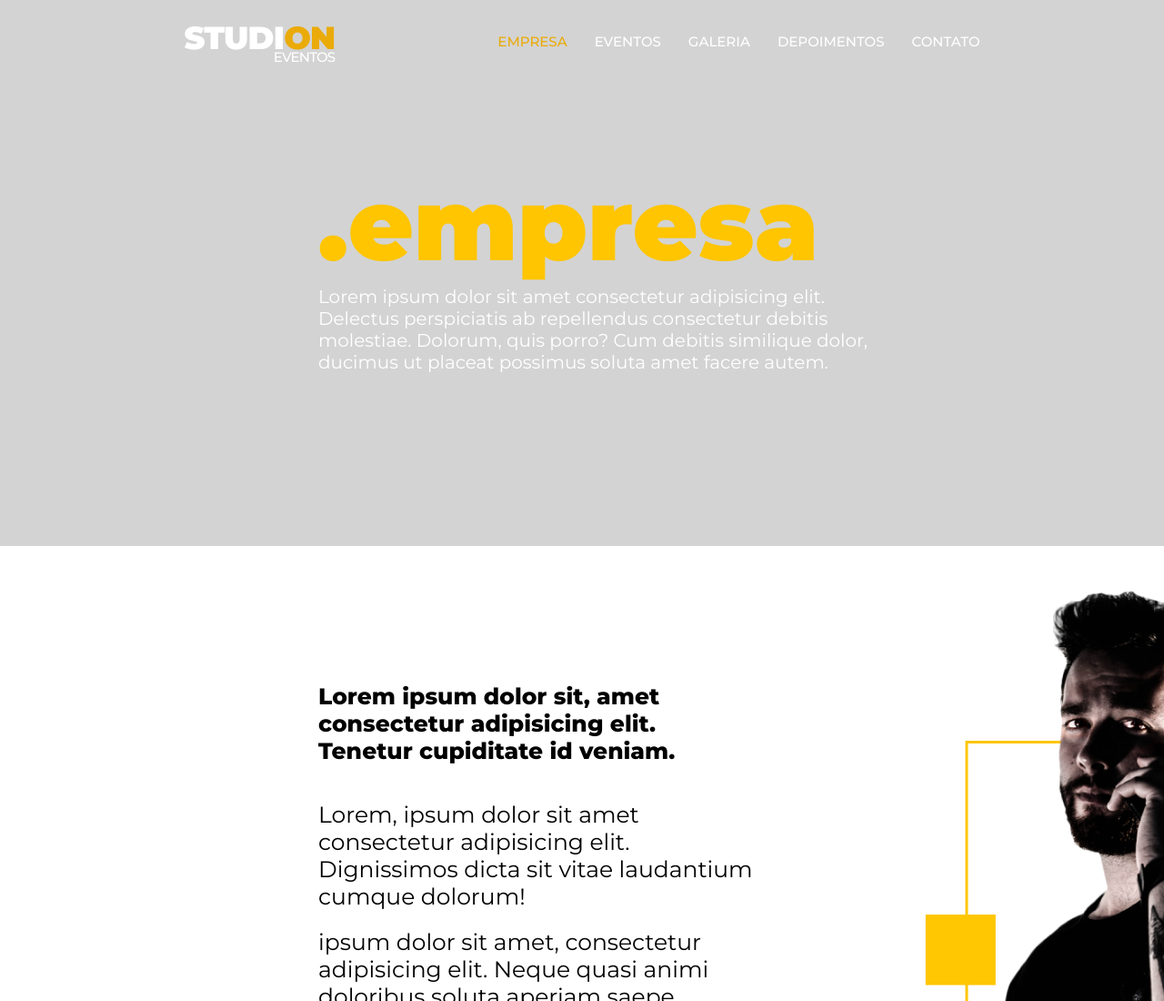
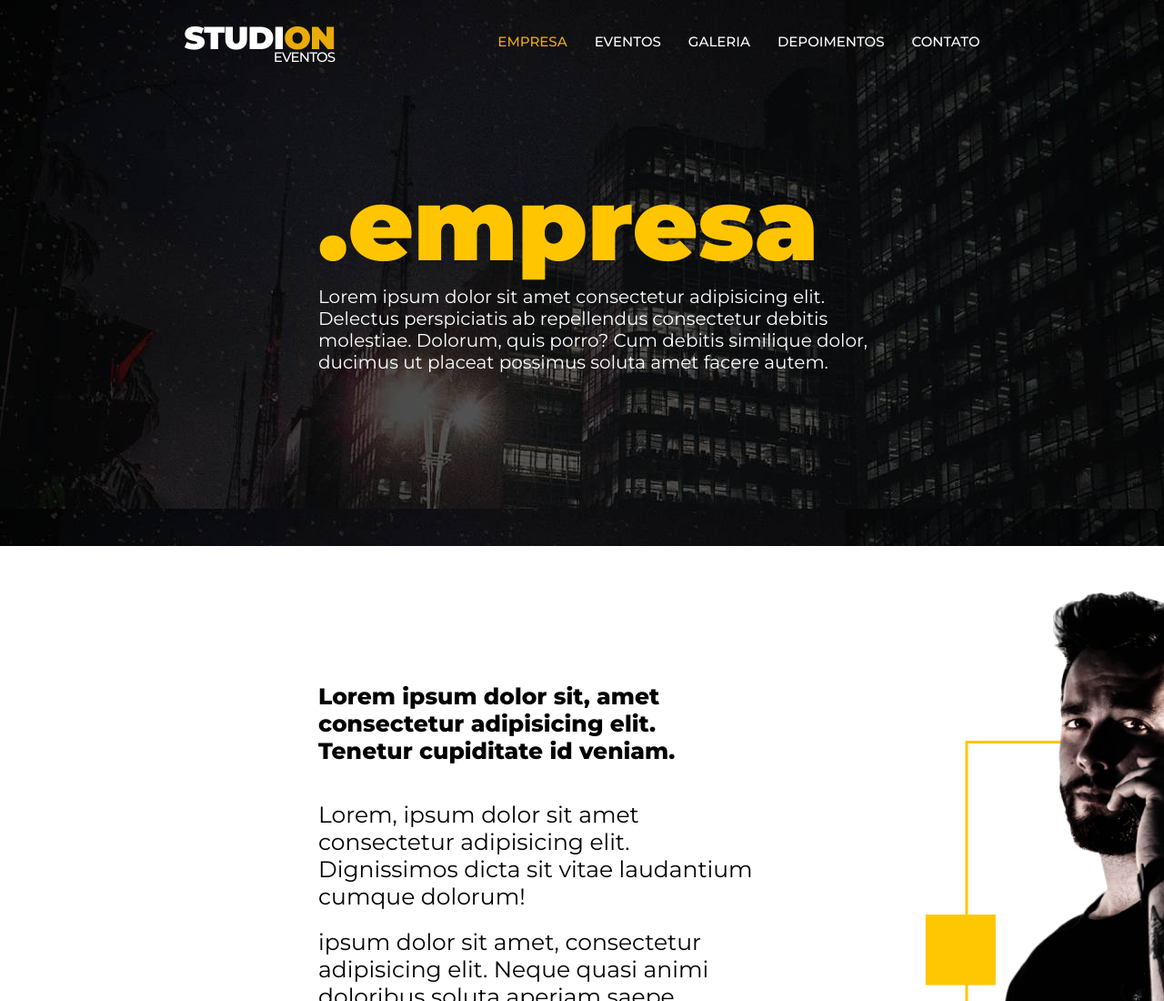
Before and after one commit to LeandroCosta9513/teste, a website: page SRC/index.html in a window 1280 px wide. Shown: the top 1100 px of the page at 91% size. Drawn offline with Linux system fonts and the light colour scheme.

Commit message:
conserto header

```diff
--- a/SRC/CSS/_header.css
+++ b/SRC/CSS/_header.css
@@ -1,5 +1,5 @@
 header {
-    background: url("./images/header.jpeg"), lightgray 50% / cover no-repeat;
+    background: url("../images/header.jpeg"), lightgray 50% / cover no-repeat;
     width: 100%;
     height: 600px;
     margin-top: -90px ;
```
